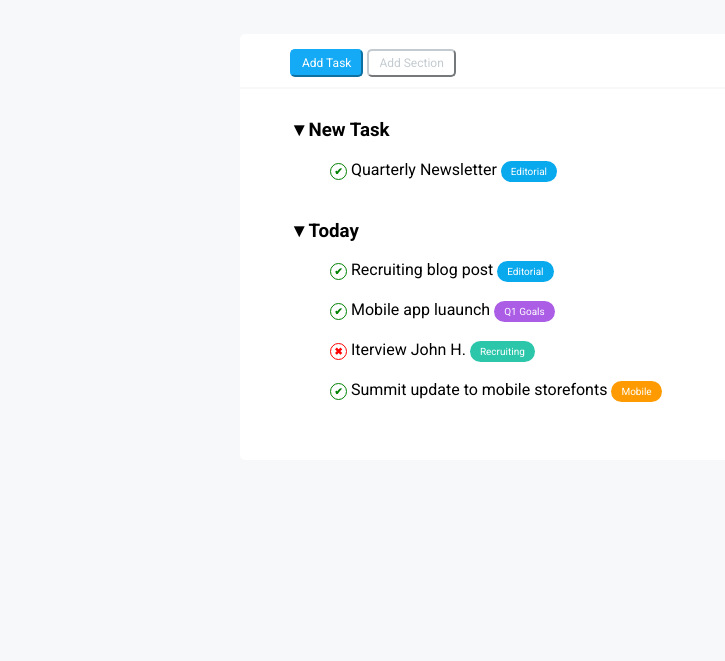
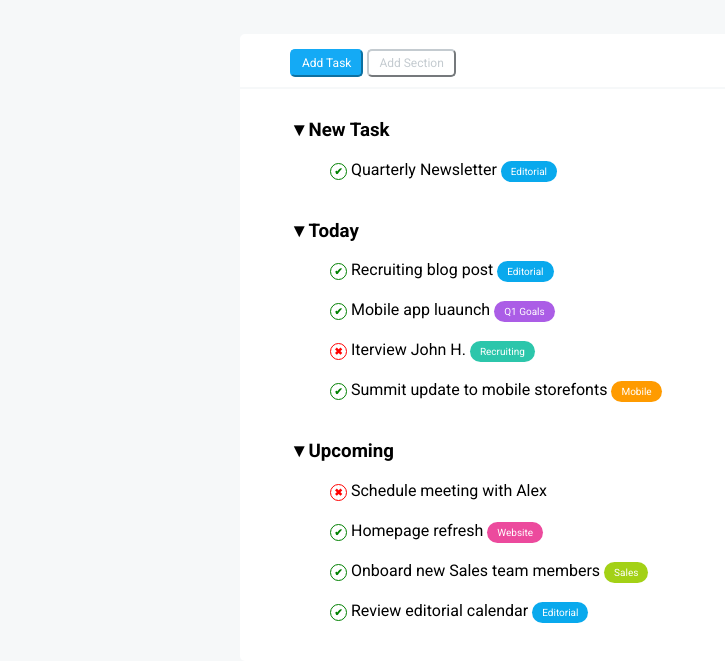
Before and after one commit to MassimoPeruga/html-css-toboolist, a plain HTML site: page index.html in a window 1280 px wide. Shown: the part 87-748 px from the top of the page, without its empty margins (0-725 px from the left). Drawn offline with Linux system fonts and the light colour scheme.

Commit message:
feat: Section Upcoming

```diff
--- a/CSS/style.css
+++ b/CSS/style.css
@@ -111,6 +111,14 @@ ul {
     background-color: #ff9b00;
 }
 
+.Website {
+    background-color: #ec4a9d;
+}
+
+.Sales {
+    background-color: #a3d116;
+}
+
 li {
     margin-bottom: 20px;
 }
@@ -142,3 +150,11 @@ li {
     font-weight: bolder;
     font-size: 10px;
 }
+
+#Upcoming {
+    margin-bottom: 0;
+}
+
+#last-element {
+    margin-bottom: 0;
+}
--- a/index.html
+++ b/index.html
@@ -35,7 +35,7 @@
                     </li>
                 </ul>
             </section>
-            <section>
+            <section class="liste">
                 <h3>&#9660;Today</h3>
                 <ul>
                     <li class="check">
@@ -53,7 +53,21 @@
                 </ul>
             </section>
             <section>
-
+                <h3>&#9660;Upcoming</h3>
+                <ul id="Upcoming">
+                    <li class="mark">
+                        Schedule meeting with Alex
+                    </li>
+                    <li class="check">
+                        Homepage refresh <span class="Tipologia Website">Website</span>
+                    </li>
+                    <li class="check">
+                        Onboard new Sales team members <span class="Tipologia Sales">Sales</span>
+                    </li>
+                    <li class="check" id="last-element">
+                        Review editorial calendar <span class="Tipologia Editorial">Editorial</span>
+                    </li>
+                </ul>
             </section>
         </div>
     </main>
```
